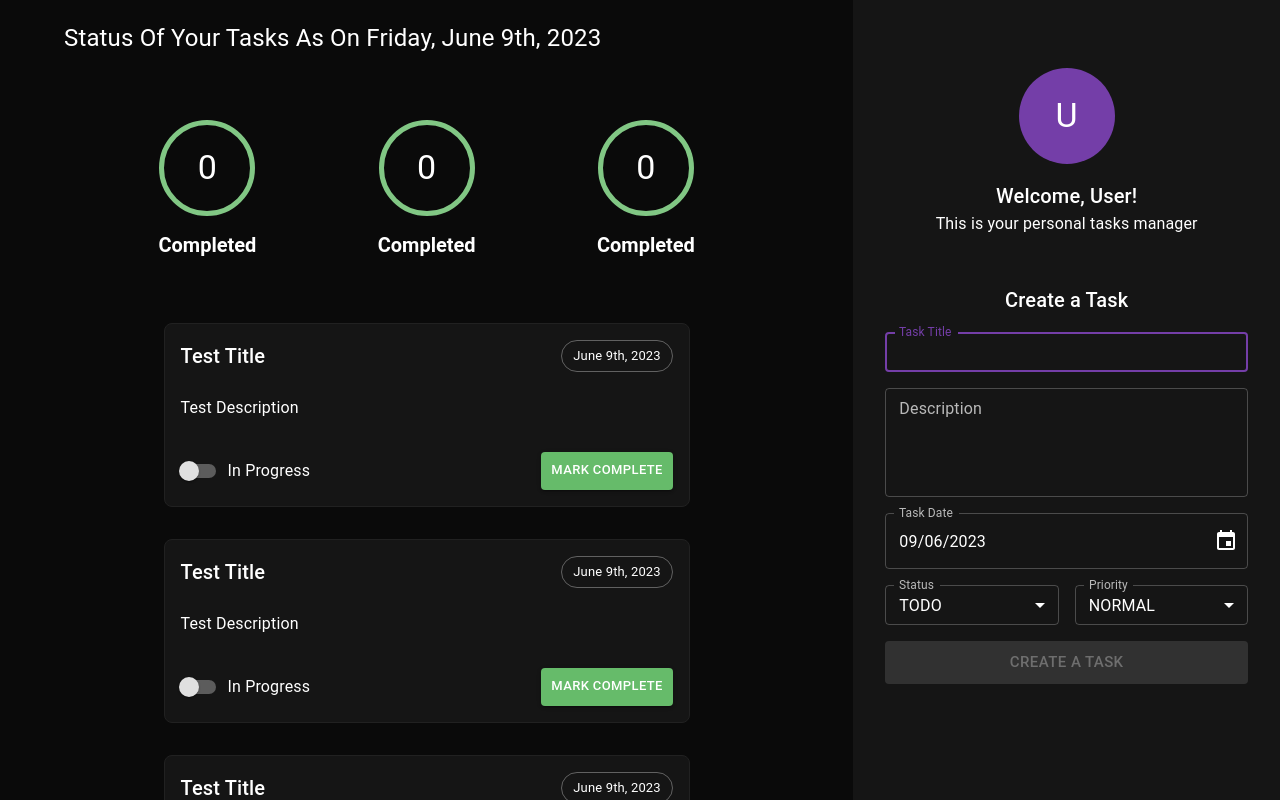
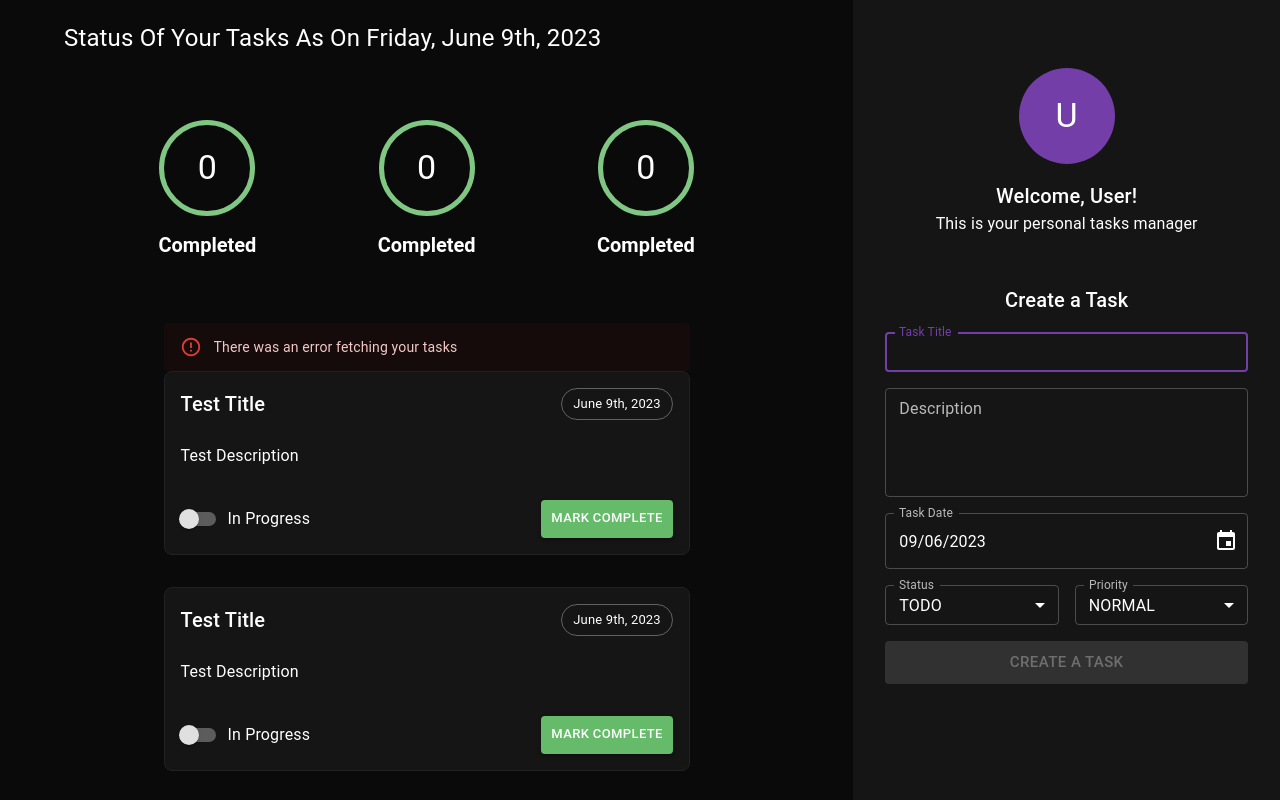
Before and after one commit to SharinLana/typescript-fullstack-tasks-manager, a React (Create React App) app in the folder client/: page / in a window 1280 px wide. Both pictures are taken after a click on the element "Task Title". Shown: the top 800 px of the page. Built offline with nearby package versions, Linux system fonts and the light colour scheme.

Commit message:
set alerts for an error fetching tasks from the db and for the empty database

```diff
--- a/client/src/components/contentArea/ContentArea.tsx
+++ b/client/src/components/contentArea/ContentArea.tsx
@@ -1,6 +1,6 @@
 import React, { FC, ReactElement } from 'react';
 import { format } from 'date-fns';
-import { Grid, Box } from '@mui/material';
+import { Grid, Box, Alert, LinearProgress } from '@mui/material';
 import { useQuery } from 'react-query';
 import TaskCounter from '../taskCounter/TaskCounter';
 import Task from '../task/Task';
@@ -38,9 +38,23 @@ const ContentArea: FC = (): ReactElement => {
           <TaskCounter />
         </Grid>
         <Grid item display="flex" flexDirection="column" xs={10} md={8}>
-          <Task />
-          <Task />
-          <Task />
+          {error ? (
+            <Alert severity="error">
+              There was an error fetching your tasks
+            </Alert>
+          ) : (
+            ''
+          )}
+
+          {!error && Array.isArray(data) && data.length === 0 && (
+            <Alert severity="warning">
+              You do not have any tasks created yet. Start by creating some
+              tasks
+            </Alert>
+          )}
+          <Task id="1" />
+          <Task id="2" />
+          <Task id="3" />
         </Grid>
       </Grid>
     </Grid>
```
